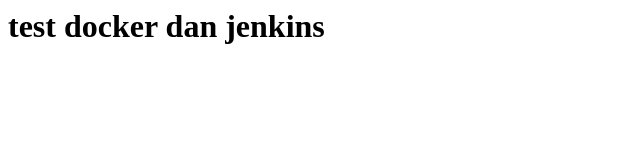
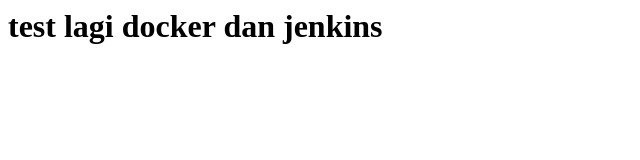
Before and after one commit to davidgoliath365/docker2, a plain HTML site: page index.html in a window 1280 px wide. Shown: the whole page, without its empty margins (0-640 px from the left). Drawn offline with Linux system fonts and the light colour scheme.

Commit message:
Update index.html

```diff
--- a/index.html
+++ b/index.html
@@ -1 +1 @@
-<h1> test docker dan jenkins <h1>
+<h1> test lagi docker dan jenkins <h1>
```
